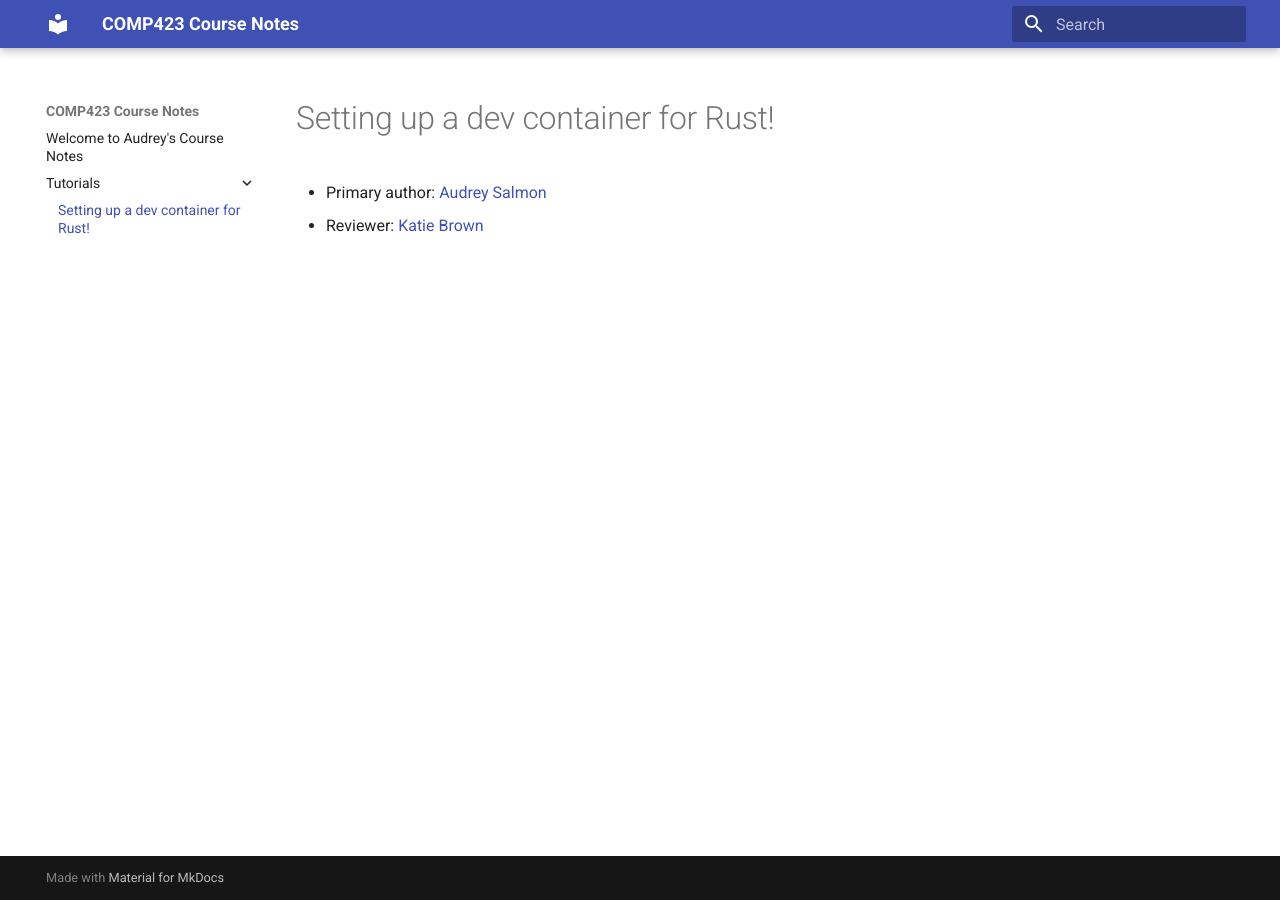
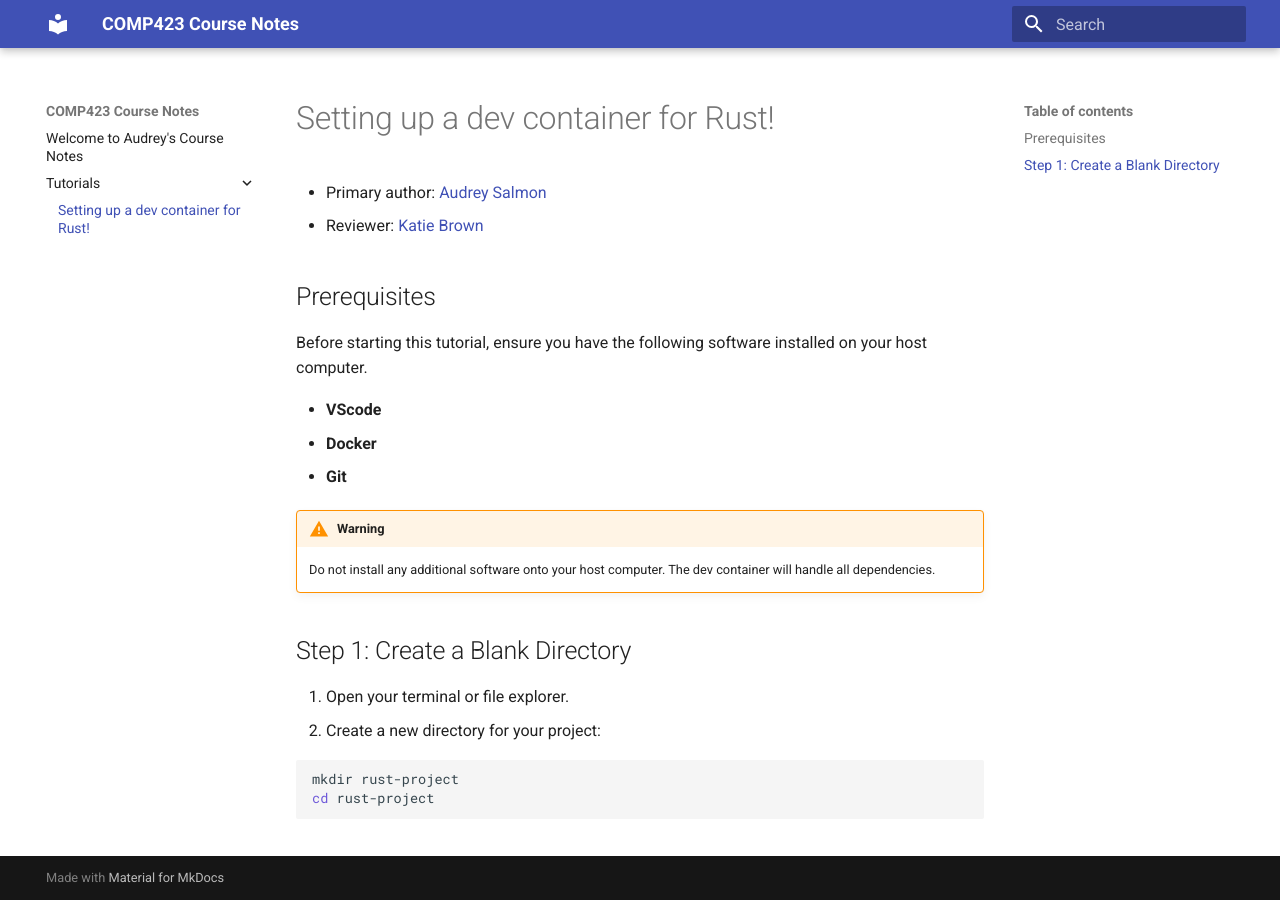
Before and after one commit to asalmon1/comp423-course-notes, an MkDocs documentation site: the page built from docs/tutorials/rust-setup.md, in a window 1280 px wide. Built offline with MkDocs 1.6.1 and Material for MkDocs 9.7.7, drawn with Linux system fonts in a browser that asks for light colours.

Commit message:
Setup and tested the MkDocs extensions

````diff
--- a/docs/tutorials/rust-setup.md
+++ b/docs/tutorials/rust-setup.md
@@ -2,3 +2,24 @@
 
 * Primary author: [Audrey Salmon](https://github.com/asalmon1)
 * Reviewer: [Katie Brown](https://github.com/kgbrown5)
+
+## Prerequisites
+
+Before starting this tutorial, ensure you have the following software installed on your host computer.
+
+- **VScode**
+- **Docker**
+- **Git**
+
+!!! warning
+    Do not install any additional software onto your host computer. The dev container will handle all dependencies.
+
+## Step 1: Create a Blank Directory
+
+1. Open your terminal or file explorer.
+2. Create a new directory for your project:
+
+   ```bash
+   mkdir rust-project
+   cd rust-project
+   ```
--- a/mkdocs.yml
+++ b/mkdocs.yml
@@ -1,3 +1,15 @@
 site_name: COMP423 Course Notes
 theme:
   name: material
+
+markdown_extensions:
+  - pymdownx.highlight:
+      anchor_linenums: true
+      line_spans: __span
+      pygments_lang_class: true
+  - pymdownx.inlinehilite
+  - pymdownx.snippets
+  - pymdownx.superfences
+  - admonition
+  - pymdownx.details
+  - pymdownx.superfences
````
